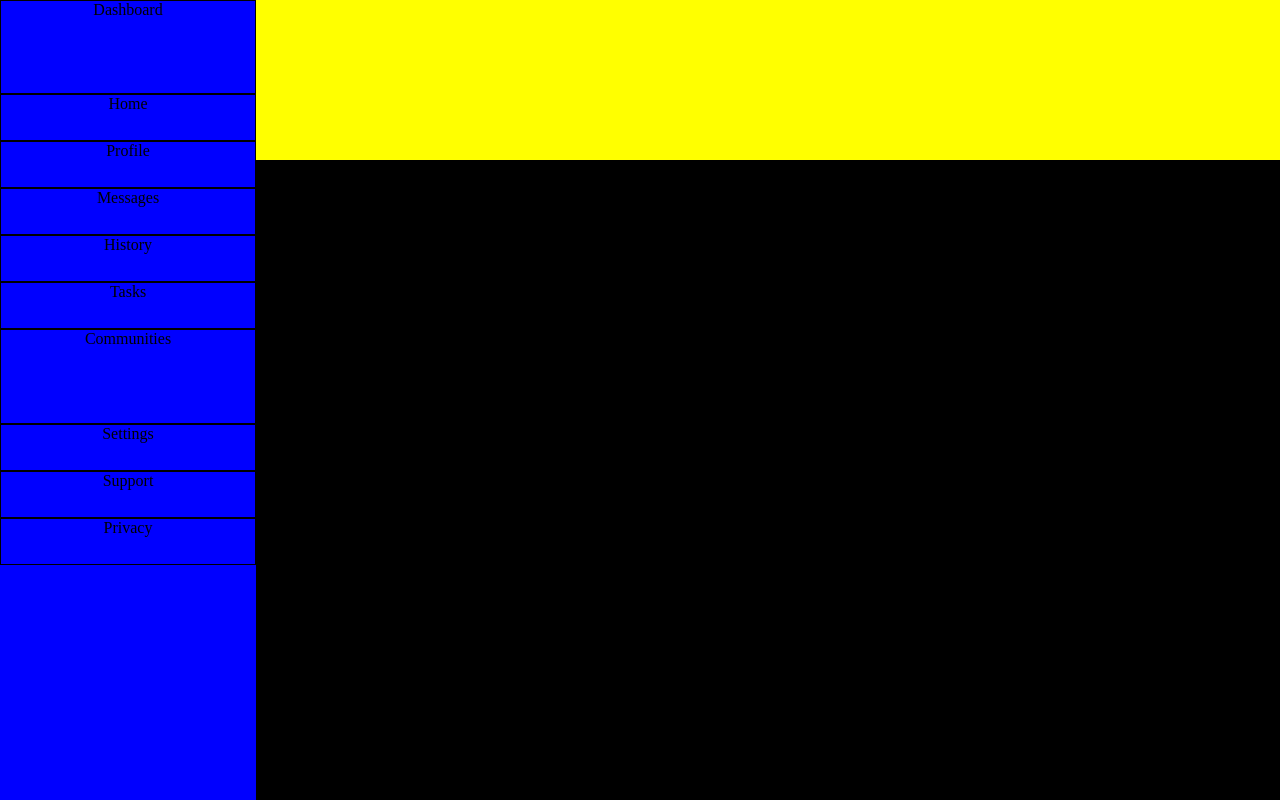
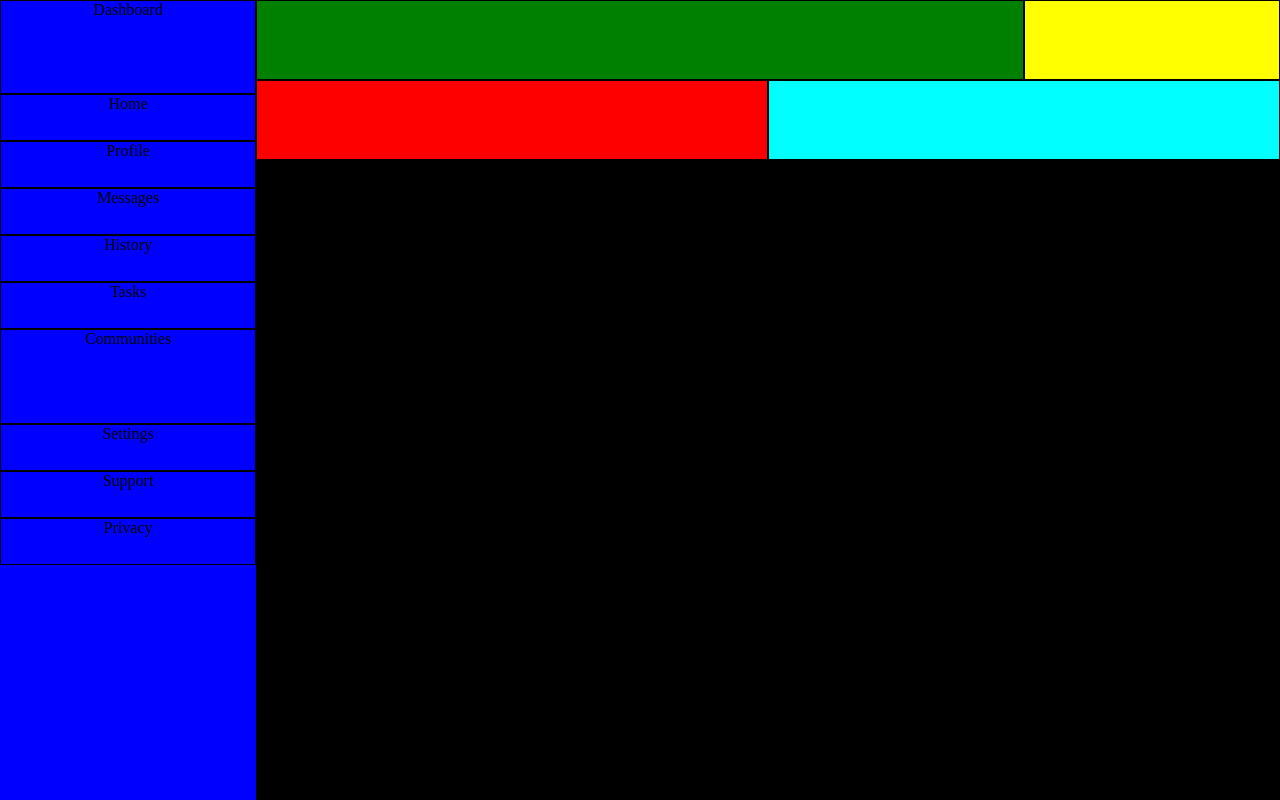
Before and after one commit to dekaratas/Admin-Dashboard, a plain HTML site: page index.html in a window 1280 px wide. Drawn offline with Linux system fonts and the light colour scheme.

Commit message:
Add divs for header sections

```diff
--- a/index.html
+++ b/index.html
@@ -24,7 +24,12 @@
           <div class="support">Support</div>
           <div class="privacy">Privacy</div>
         </div>
-        <div class="header"></div>
+        <div class="header">
+          <div class="searchbar"></div>
+          <div class="profile"></div>
+          <div class="welcome"></div>
+          <div class="options"></div>
+        </div>
         <div class="main-content"></div>
       </div>
     </body>
```
